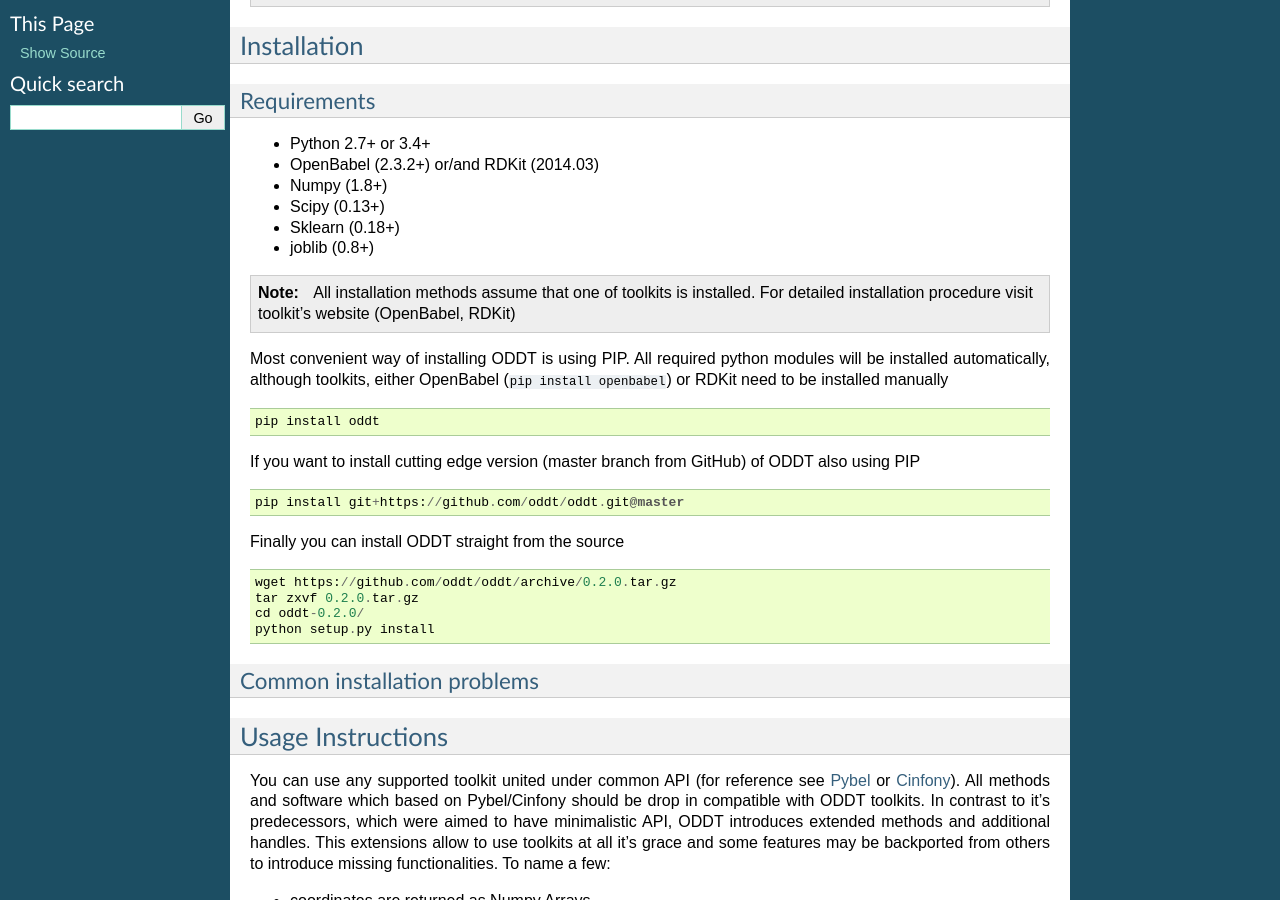
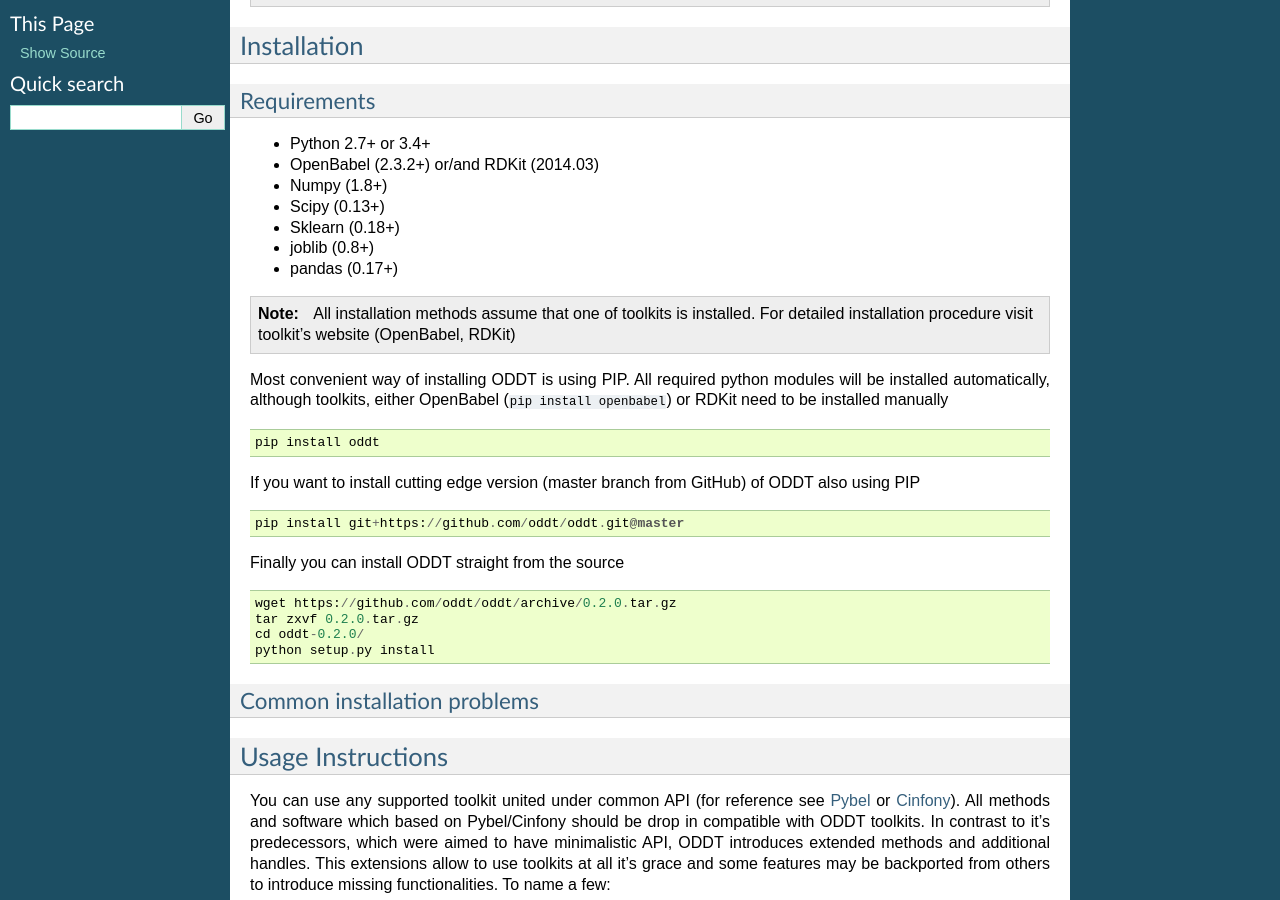
Before and after one commit to oddt/oddt, a Sphinx documentation site: the page built from docs/index.rst, in a window 1280 px wide and 900 px high, scrolled down 457 px. Built offline with Sphinx 7.4.7, drawn with Linux system fonts in a browser that asks for light colours; pages that are not in the unit, such as notebooks, are missing from menus.

Commit message:
Add pandas as requiremoent

```diff
--- a/docs/index.rst
+++ b/docs/index.rst
@@ -20,6 +20,7 @@
 * Scipy (0.13+)
 * Sklearn (0.18+)
 * joblib (0.8+)
+* pandas (0.17+)
 
 .. note:: All installation methods assume that one of toolkits is installed. For detailed installation procedure visit toolkit’s website (OpenBabel, RDKit)
 
--- a/environment.yml
+++ b/environment.yml
@@ -9,5 +9,6 @@
 - scipy>=0.13.0
 - scikit-learn>=0.18.0
 - joblib>=0.8
+- pandas>=0.17
 - rdkit
 - openbabel
--- a/requirements.txt
+++ b/requirements.txt
@@ -4,3 +4,4 @@
 scipy>=0.13.0
 scikit-learn>=0.18.0
 joblib>=0.8
+pandas>=0.17
```
Also changed, not shown: README.md (+1 -0 lines).
